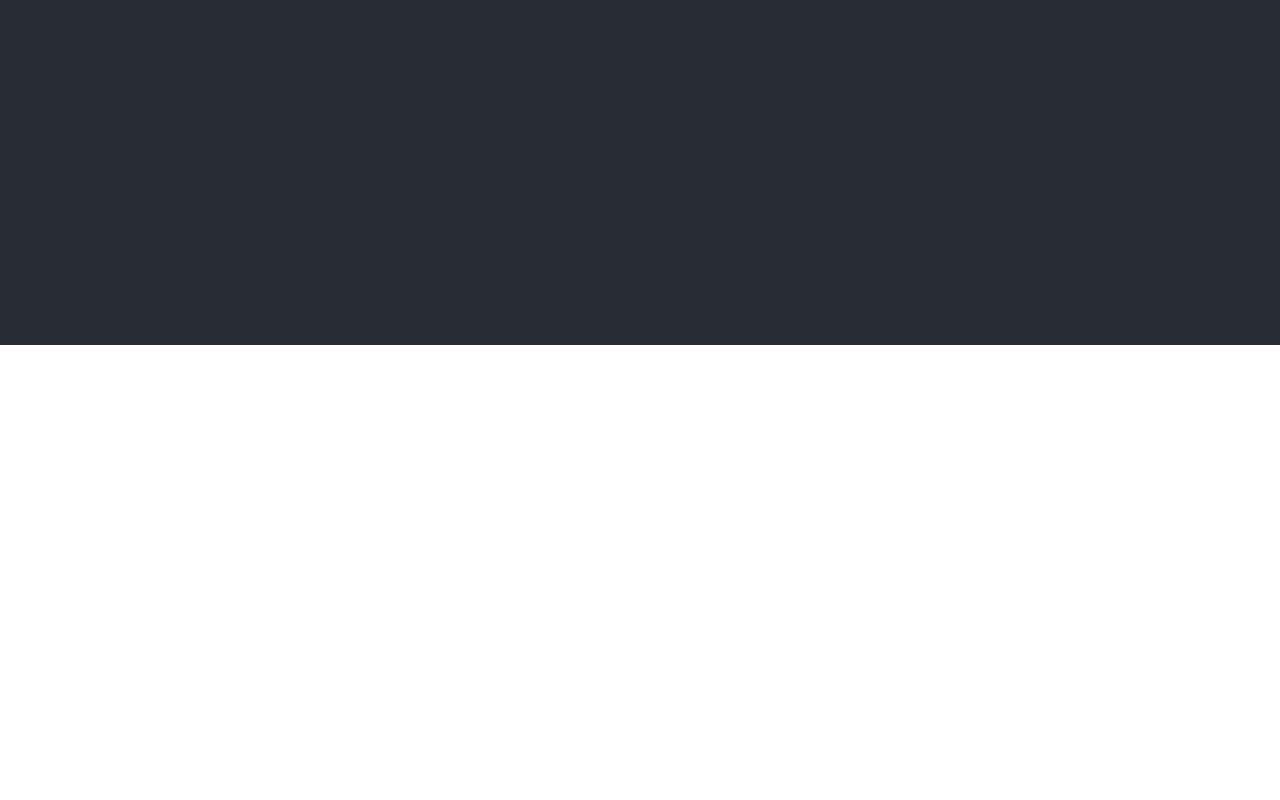
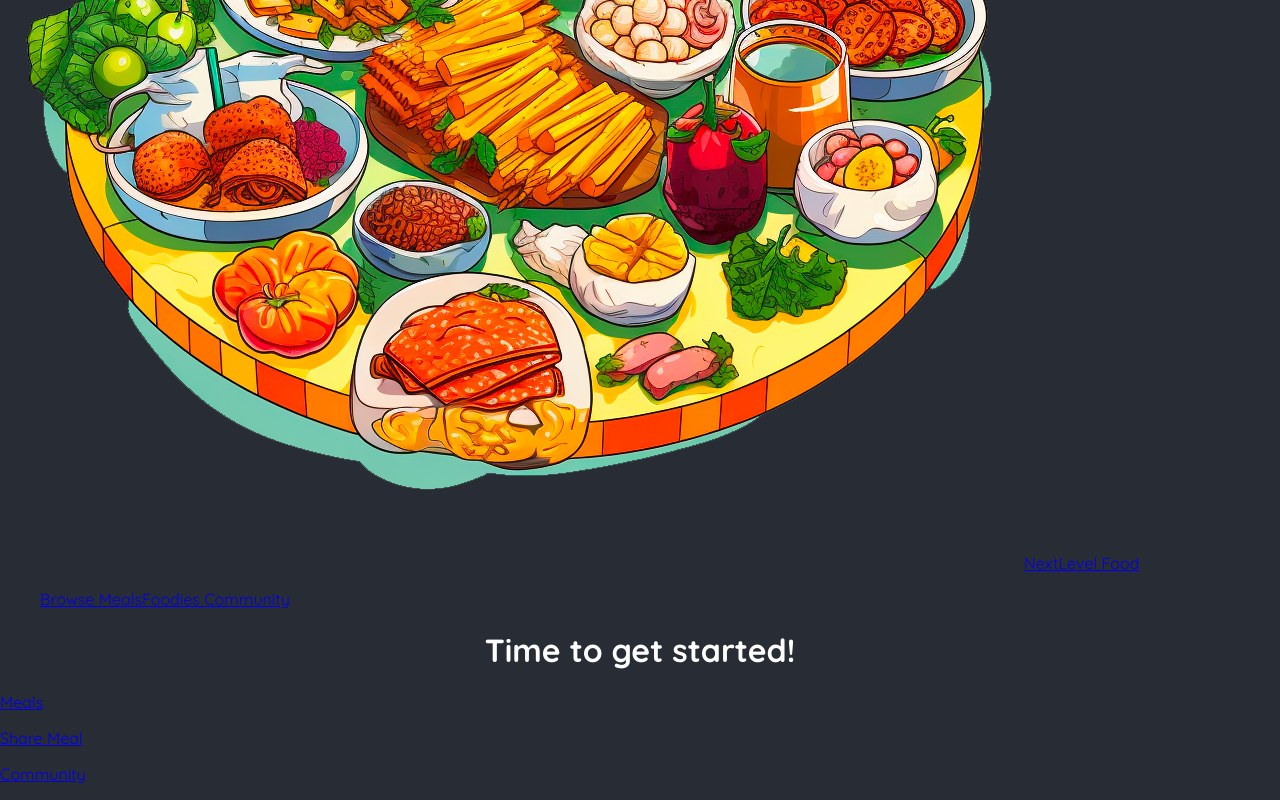
Before and after one commit to Philippe35507/Next.js-Foodies-app, a Next.js app: page / in a window 1280 px wide. Shown: the part 455-1255 px from the top of the page. Before the commit the page ends 800 px from the top, so only its background shows below. Built offline with nearby package versions, Linux system fonts and the light colour scheme.

Commit message:
Adding a Custom Component To A Layout
main-header.js

```diff
--- a/app/layout.js
+++ b/app/layout.js
@@ -1,3 +1,4 @@
+import MainHeader from '@/components/main-header';
 import './globals.css';
 
 export const metadata = {
@@ -29,7 +30,7 @@ export default function RootLayout({ children }) {
             ></path>
           </svg>
         </div>
-
+<MainHeader />
         {children}
       </body>
     </html>
--- /dev/null
+++ b/components/main-header.js
@@ -0,0 +1,10 @@
+import Link from "next/link";
+
+import logoImg from "@/assets/logo.png"
+
+
+export default function MainHeader(){return <header>
+    <Link href="/"><img src={logoImg.src} alt="A plate with food on it"/>NextLevel Food</Link>
+
+    <nav><ul><il><Link href="/meals">Browse Meals</Link></il><il><Link href="/community">Foodies Community</Link></il></ul></nav>
+</header>}
```
